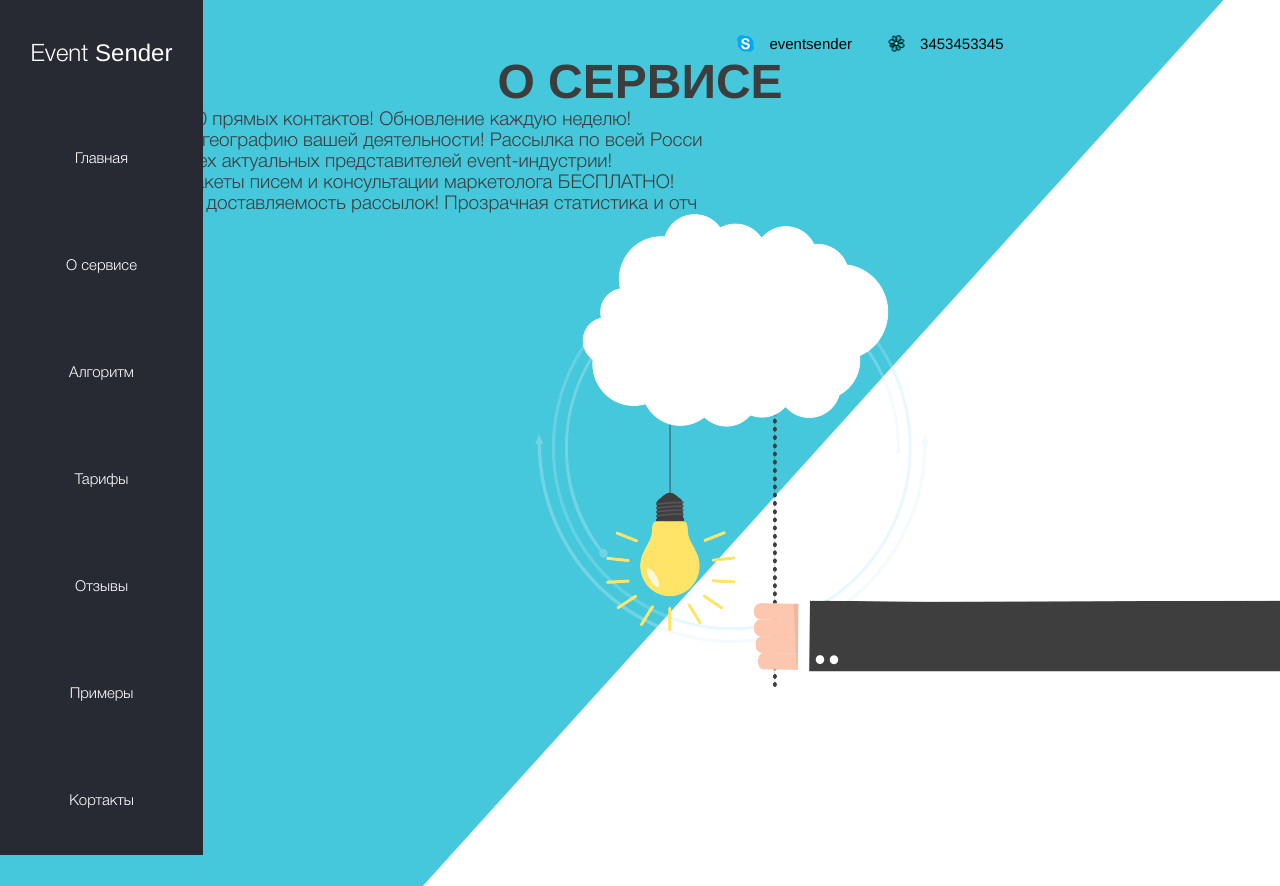
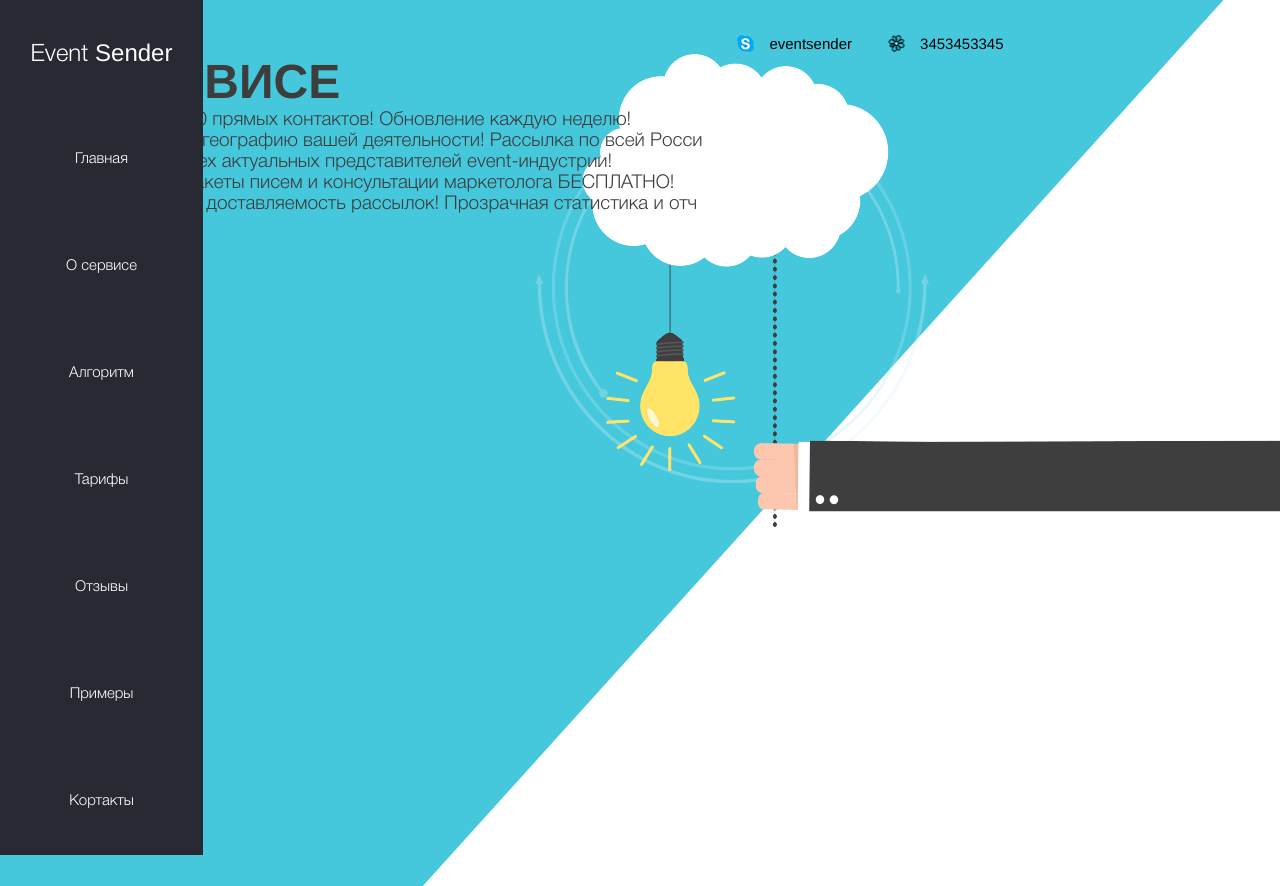
Before and after one commit to RadiksMan/event_sender, a PHP site: page /process.php in a window 1280 px wide; the page is wider, and only the part inside the window is pictured. Shown: the top 886 px of that part. Run offline with PHP 8.4, Linux system fonts and the light colour scheme; style sheets or scripts are compiled from the project's sources; some libraries are stand-ins or nearby versions.

Commit message:
service block

```diff
--- a/css/artem.css
+++ b/css/artem.css
@@ -1,5 +1,7 @@
 .wrap-section-service {
   width: 100%;
+  position: relative;
+  z-index: 1;
 }
 
 .wrap-section-service .wrap-service {
@@ -16,7 +18,7 @@
 .wrap-section-service .wrap-service .conteiner-service .header-service {
   font-size: 48rem;
   text-transform: uppercase;
-  text-align: center;
+  text-align: left;
   font-family: "Helvetica";
   font-weight: 900;
 }
@@ -45,11 +47,6 @@
 }
 
 .wrap-section-service .image-box-wrap {
-  position: relative;
-  z-index: 1;
-}
-
-.wrap-section-service .image-box-wrap .image-box {
   position: absolute;
   right: 0;
   top: 0;
--- a/sass/artem.scss
+++ b/sass/artem.scss
@@ -1,7 +1,7 @@
-.wrap-section-service{width: 100%;
+.wrap-section-service{width: 100%;position: relative;z-index: 1;
     .wrap-service{ width: 100%; max-width: 1170rem; margin: 0 auto; z-index: 2;
         .conteiner-service{ width: 100%;
-            .header-service{font-size: 48rem; text-transform: uppercase;  text-align: center; font-family: "Helvetica"; font-weight:900; }
+            .header-service{font-size: 48rem; text-transform: uppercase;  text-align: left; font-family: "Helvetica"; font-weight:900; }
             .service-list{max-width: 770rem;
                 ul li{ font-size: 19rem; list-style-type: none; font-weight:300; font-family: "Helvetica";
                     &:before{ margin-right: 20rem; width:16rem; height: 16rem; content: ""; border-radius: 16rem;-moz-border-radius: 16rem; -webkit-border-radius: rem;background-color:#46c8dc; display: inline-block;}
@@ -9,7 +9,7 @@
             }
         }
     }
-    .image-box-wrap{position: relative;z-index: 1;
-        .image-box{ position: absolute;right: 0;top: 0;}
+    .image-box-wrap{position: absolute;right: 0;top: 0;
+        .image-box{ }
     }
 }
```
